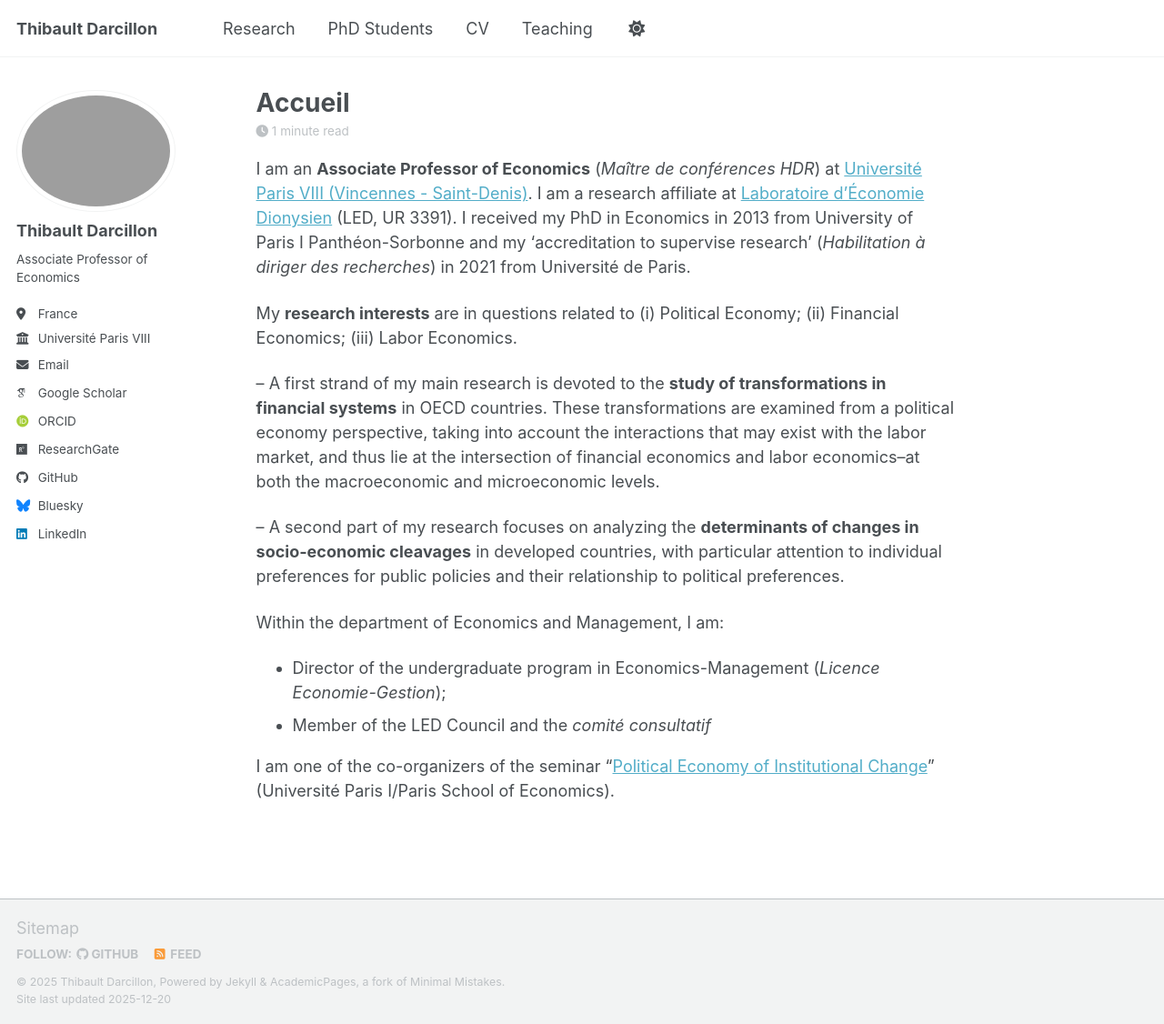
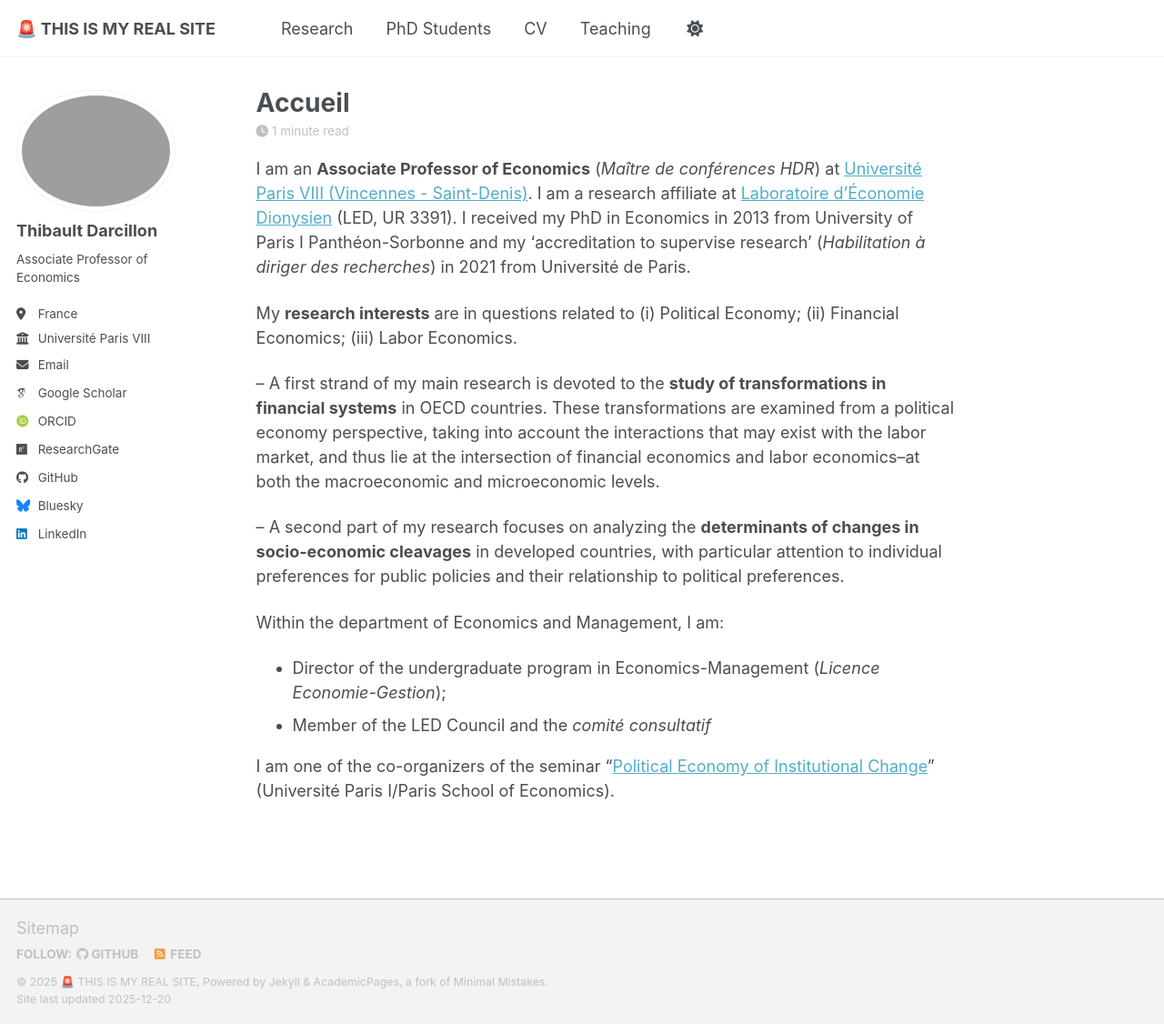
Before and after one commit to thibaultdarcillon/thibaultdarcillon.github.io, a Jekyll site: the page built from _pages/about.md, in a window 1280 px wide and 1126 px high. Shown: the whole window at 91% size. Built offline with Jekyll 4.4.1, drawn with Linux system fonts in a browser that asks for light colours; some web fonts are replaced; a script bundle is joined from its source files by our own code; library files that are not in the unit come from our copies.

Commit message:
Force visible config change

```diff
--- a/_config.yml
+++ b/_config.yml
@@ -9,8 +9,8 @@
 # Basic Site Settings
 locale                   : "en-US"
 site_theme               : "default" # Currently available options are "default", "air"
-title                    : "Thibault Darcillon"
-description              : "Associate Professor of Economics"   # Update this with a general description of your site, this is the default if not overridden by a page
+title: "🚨 THIS IS MY REAL SITE"
+description: "If you see this, GitHub Pages is fixed" # Update this with a general description of your site, this is the default if not overridden by a page
 url                      : https://thibaultdarcillon.github.io # The base hostname & protocol for your site e.g. "https://[your GitHub username].github.io",
                                                            # or if you already have some other page hosted on Github then use "https://[your GitHub username].github.io/[Your Repo Name]"
 baseurl                  : "" # the subpath of your site, e.g. "/blog"
```
